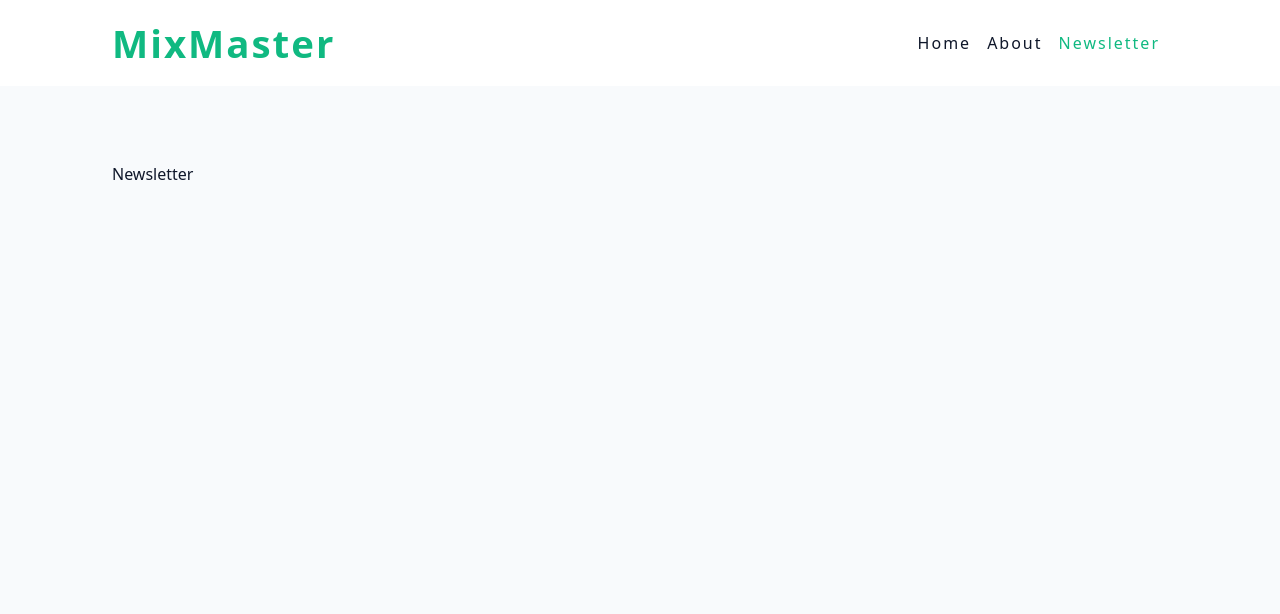
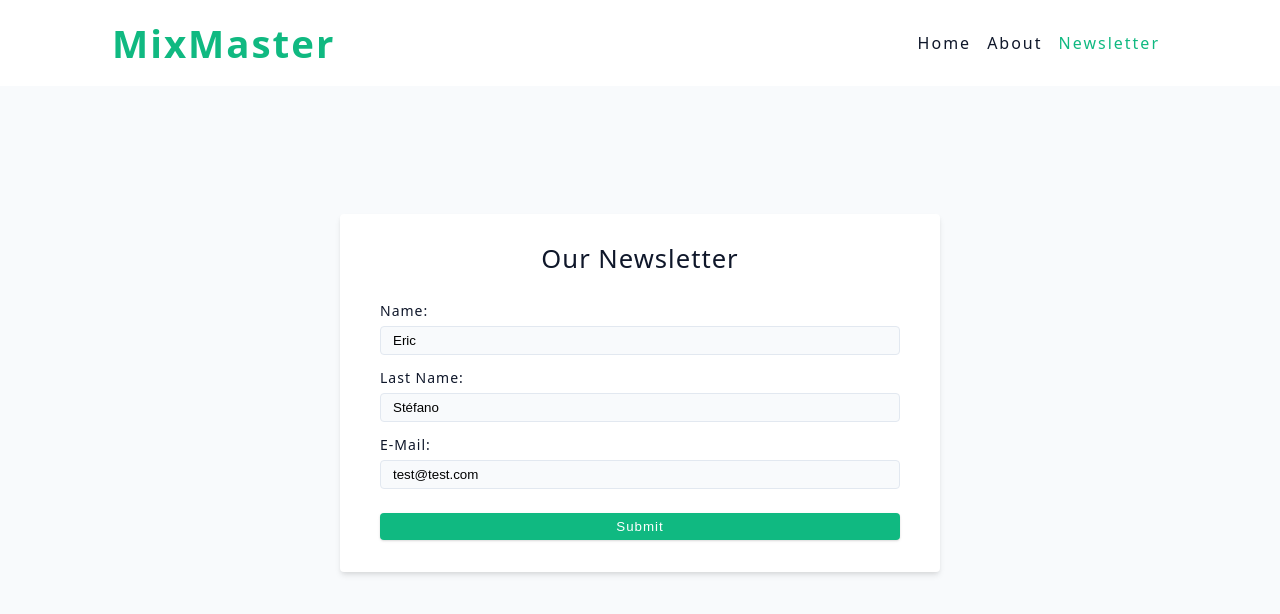
Before and after one commit to Ericssm96/react-drinks, a React (Vite) app: page /newsletter in a window 1280 px wide. Shown: the top 614 px of the page. Built offline with nearby package versions, Linux system fonts and the light colour scheme.

Commit message:
toastify added and form created

```diff
--- a/src/main.jsx
+++ b/src/main.jsx
@@ -1,11 +1,13 @@
 import React from 'react';
 import ReactDOM from 'react-dom/client';
 import App from './App';
-
+import "react-toastify/ReactToastify.css";
 import './index.css';
+import { ToastContainer } from "react-toastify";
 
 ReactDOM.createRoot(document.getElementById('root')).render(
   <React.StrictMode>
+    <ToastContainer position="top-center" autoClose={2000} />
     <App />
   </React.StrictMode>
 );
--- a/src/pages/Cocktail.jsx
+++ b/src/pages/Cocktail.jsx
@@ -1,4 +1,4 @@
-import { useLoaderData, Link } from "react-router-dom";
+import { useLoaderData, Link, Navigate } from "react-router-dom";
 import axios from "axios";
 import styled from "styled-components";
 
@@ -60,7 +60,11 @@
 
 export const Cocktail = () => {
   const {data, id} = useLoaderData();
-  const singleDrink = data.drinks[0];
+
+  if(!data.drinks) return <Navigate to="/" />
+  // if(!data) return <h2>Something wen wrong with this item.</h2>
+
+  const singleDrink = data?.drinks[0];
   const { strDrink: name, strDrinkThumb: image, strAlcoholic: info, strCategory: category, strGlass: glass , strInstructions: instructions } = singleDrink;
   var validIngredients = [];
   for(const [key, value] of Object.entries(singleDrink)) {
@@ -68,8 +72,6 @@
       validIngredients.push(value);
     }
   }
-  console.log(validIngredients)
-
 
   return (
     <Wrapper>
--- a/src/pages/Newsletter.jsx
+++ b/src/pages/Newsletter.jsx
@@ -1,5 +1,22 @@
 export const Newsletter = () => {
   return (
-    <div>Newsletter</div>
+    <form className="form" method="POST">
+      <h4 style={{textAlign: "center", marginBottom: "2rem"}}>
+        Our Newsletter
+      </h4>
+      <div className="form-row">
+        <label htmlFor="name" className="form-label">Name:</label>
+        <input type="text" className="form-input" name="name" id="name" defaultValue="Eric" />
+      </div>
+      <div className="form-row">
+        <label htmlFor="lastName" className="form-label">Last Name:</label>
+        <input type="text" className="form-input" name="lastName" id="lastName" defaultValue="Stéfano" />
+      </div>
+      <div className="form-row">
+        <label htmlFor="email" className="form-label">E-mail:</label>
+        <input type="email" className="form-input" name="email" id="email" defaultValue="test@test.com" />
+      </div>
+      <button type="submit" style={{marginTop: "0.5rem"}} class="btn btn-block">Submit</button>
+    </form>
   )
 }
```
